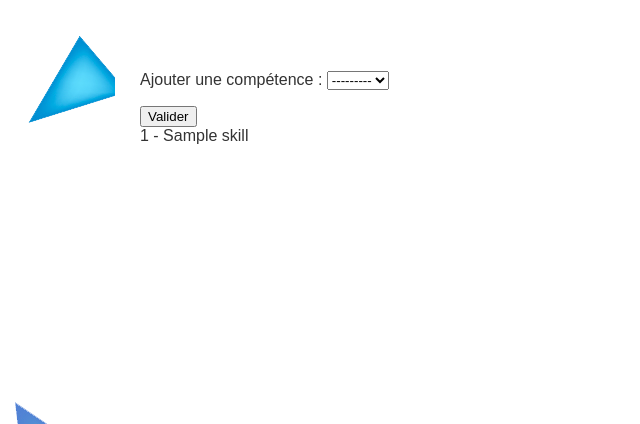
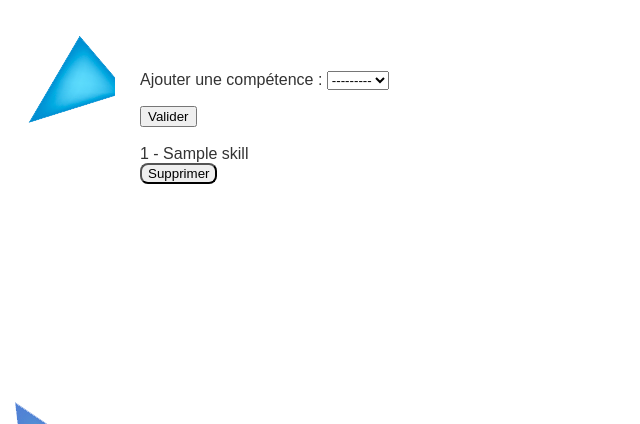
Before and after one commit to severinehmfms/evaldjango, a Django app: page /entraide/majskillsbis/ in a window 1280 px wide. Shown: the part 192-616 px from the top of the page, without its empty margins (0-640 px from the left). Run offline with Django 5.2, Linux system fonts and the light colour scheme; a user stored in the database is signed in; tables that the repository leaves empty hold one stand-in row (values such as "Sample post").

Commit message:
Ajout vue supskilluser pour supprimer une compétence à partir du nouveau formulaire

```diff
--- a/biaudentraide/entraide/templates/entraide/majskillsbis.html
+++ b/biaudentraide/entraide/templates/entraide/majskillsbis.html
@@ -7,19 +7,17 @@
 
 {% block main %}
 
-    <form action="{% url 'entraide:majskillsbis' %}" method="post">
-        {% csrf_token %}
-        {{ form.as_p }}<input type="submit" value="Valider"/>
-    </form>
+    <form action="{% url 'entraide:majskillsbis' %}" method="post">{% csrf_token %}{{ form.as_p }}<input type="submit" value="Valider" class="bouton-img"/></form>
+    <br/>
 
     {% if skills_existing %}
-
         {% for skill in skills_existing %}
             {{ skill.id }} - {{ skill.name_skill }}
 
-
+            <form action="{% url 'entraide:supskilluser' skill.id %}" method="post" onsubmit="return confirm('Voulez-vous vraiment supprimer cette compétence ?');">
+            {% csrf_token %}<button type="submit" class="bouton-img">Supprimer</button></form>
+            <br/>
         {% endfor %}
-
     {% else %}
         <p>Aucune compétence n'a été renseignée.</p>
     {% endif %}
--- a/biaudentraide/entraide/urls.py
+++ b/biaudentraide/entraide/urls.py
@@ -5,13 +5,24 @@ from . import views
 app_name = "entraide"
 
 urlpatterns = [
+    # Vue pour la page d'accueil
     path("", views.index, name="index"),
+    # Vue qui affiche toutes les compétences
     path("allskills/", views.SkillsView.as_view(), name="allskills"),
+    # Première vue de mise à jour des compétences, avec des cases à cocher
     path("majskills/", views.majskills_view, name="majskills"),
-    path("majskillsbis/", views.majskillsbis_view, name="majskillsbis"),    # Deuxième formulaire pour les compétences
+    # Seconde vue de mise à jour des compétences, en utilisant ModelForm et liste déroulante
+    path("majskillsbis/", views.majskillsbis_view, name="majskillsbis"),
+    # Vue pour l'action de supprimer une compétence de l'utilisateur
+    path("<int:skill_id>/supskilluser/", views.supskilluser_view, name="supskilluser"),
+    # Vue pour ajouter un créneau
     path("addschedule/", views.addschedule_view, name="addschedule"),
+    # Vue pour la page des créneaux qui n'ont encore trouvé aucune aide
     path("helpschedules/", views.helpschedules_view, name="helpschedules"),
+    # Vue quand on souhaite aider quelqu'un
     path("<int:schedule_id>/help/", views.help_view, name="help"),
+    # Vue pour se connecter
     path("login/", views.login_view, name="login"),
+    # Vue pour se déconnecter
     path("logout/", views.logout_view, name="logout"),
 ]
--- a/biaudentraide/entraide/views.py
+++ b/biaudentraide/entraide/views.py
@@ -166,6 +166,21 @@ def majskillsbis_view(request):
             'skills_existing': skills_existing
         })
 
+@login_required()
+def supskilluser_view(request, skill_id):
+    """ Vue appelée quand on choisit de supprimer une compétence d'un utilisateur"""
+    skill = get_object_or_404(Skill, pk=skill_id)
+
+    # On récupère l'objet UserSkill qui correspond à cet utilisateur et à cette compétence
+    user_skill = UserSkill.objects.filter(user=request.user).filter(skill=skill)
+
+    # S'il existe bien on le supprime
+    if (user_skill):
+        user_skill.delete()
+
+    messages.success(request, "La compétence a bien été supprimée.")
+
+    return redirect("entraide:majskillsbis")
 
 
 @login_required
```
Lines whose indentation alone changed are shown as unchanged.
